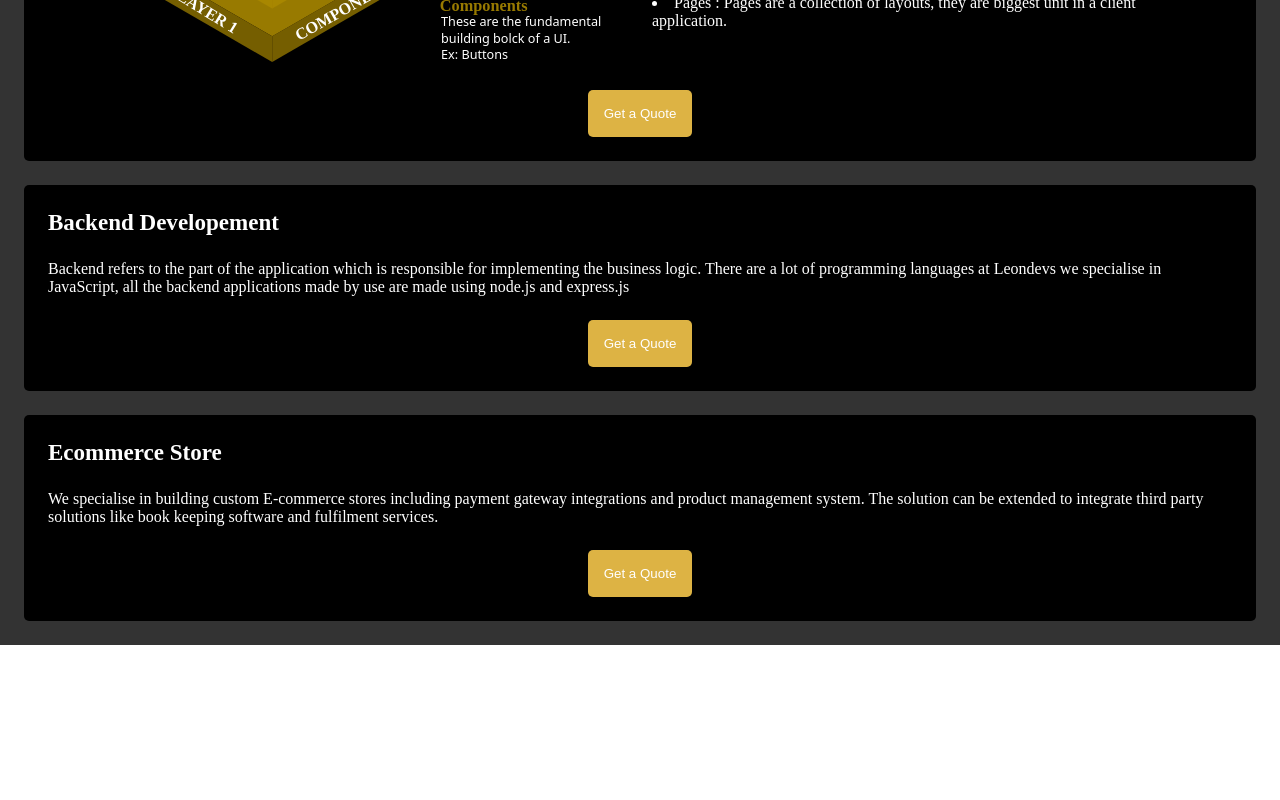
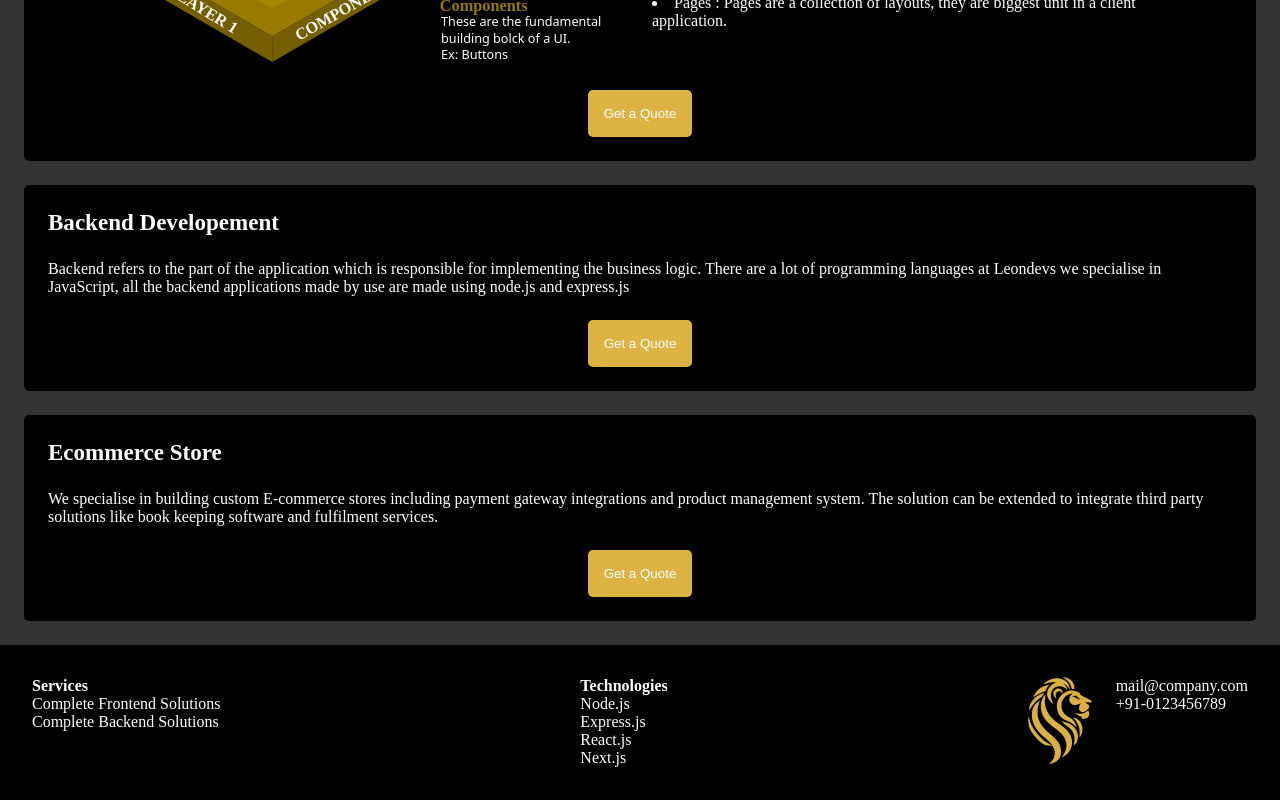
Before and after one commit to divyanshchahar/website, a Next.js app: page /services in a window 1280 px wide. Shown: the part 989-1789 px from the top of the page. Before the commit the page ends 1634 px from the top, so only its background shows below. Built offline with nearby package versions, Linux system fonts and the light colour scheme.

Commit message:
added global layouts

```diff
--- a/src/pages/_app.tsx
+++ b/src/pages/_app.tsx
@@ -1,6 +1,14 @@
 import "@/styles/globals.css";
+import Footer from "@/ui/layouts/Footer";
+import TopNavBar from "@/ui/layouts/TopNavBar";
 import type { AppProps } from "next/app";
 
 export default function App({ Component, pageProps }: AppProps) {
-  return <Component {...pageProps} />;
+  return (
+    <>
+      <TopNavBar />
+      <Component {...pageProps} />
+      <Footer />
+    </>
+  );
 }
```
